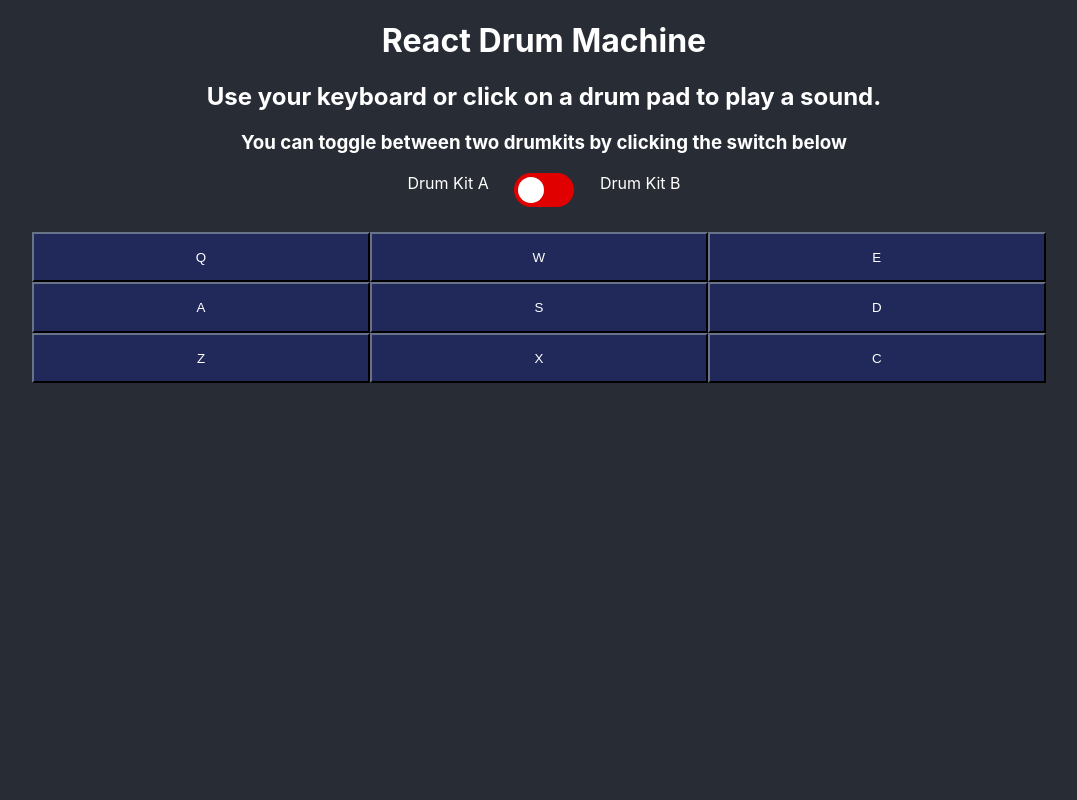
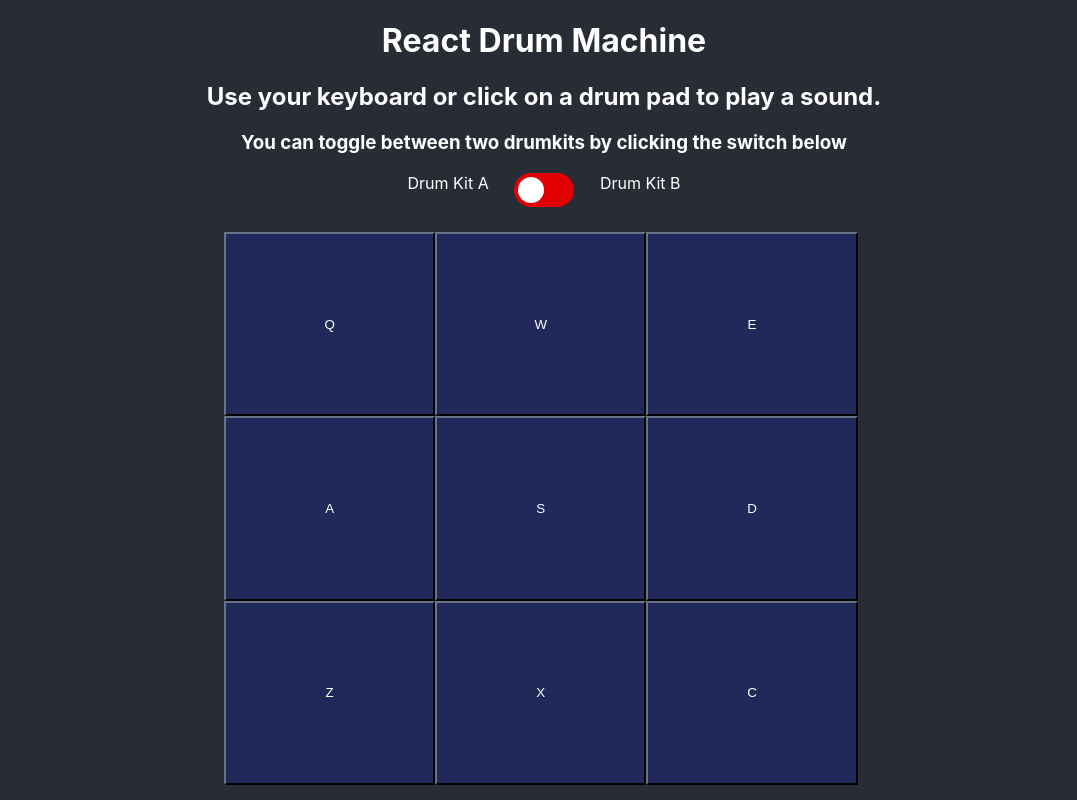
Before and after one commit to XLpacman805/drum-machine, a React (Create React App) app: page / in a window 1280 px wide. Shown: the whole page, without its empty margins (96-1173 px from the left). Built offline with nearby package versions, Linux system fonts and the light colour scheme.

Commit message:
Changed grid container height to be more square

```diff
--- a/src/DrumMachine.css
+++ b/src/DrumMachine.css
@@ -6,8 +6,9 @@
   }
 
   .grid-container {
-      padding-left: 10%;
-      padding-right: 10%;
+      padding-left: 25%;
+      padding-right: 25%;
+      height: 18vw;
       display: grid;
       grid-template-columns: repeat(3,33%);
       grid-template-rows: repeat(3, 80%);
```
